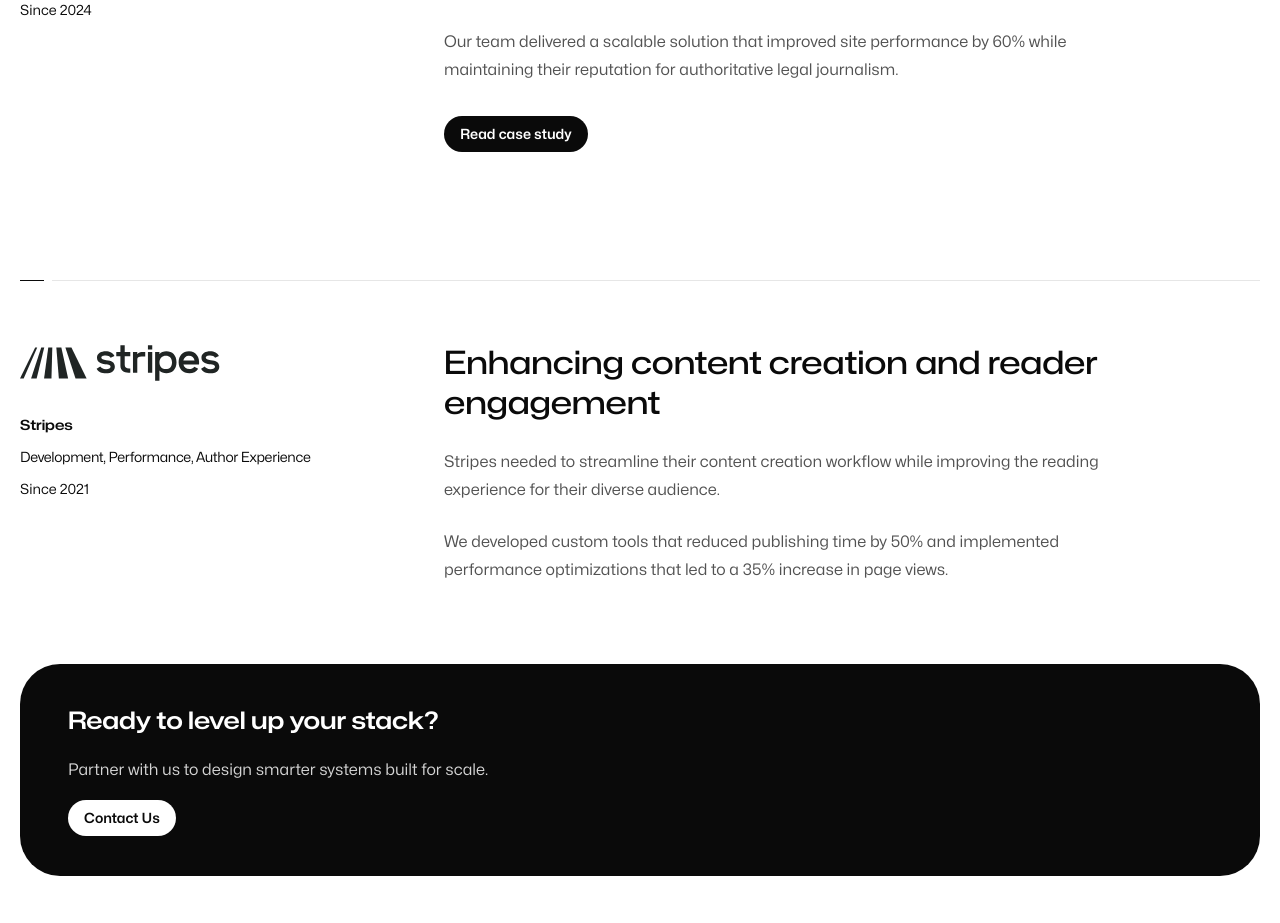
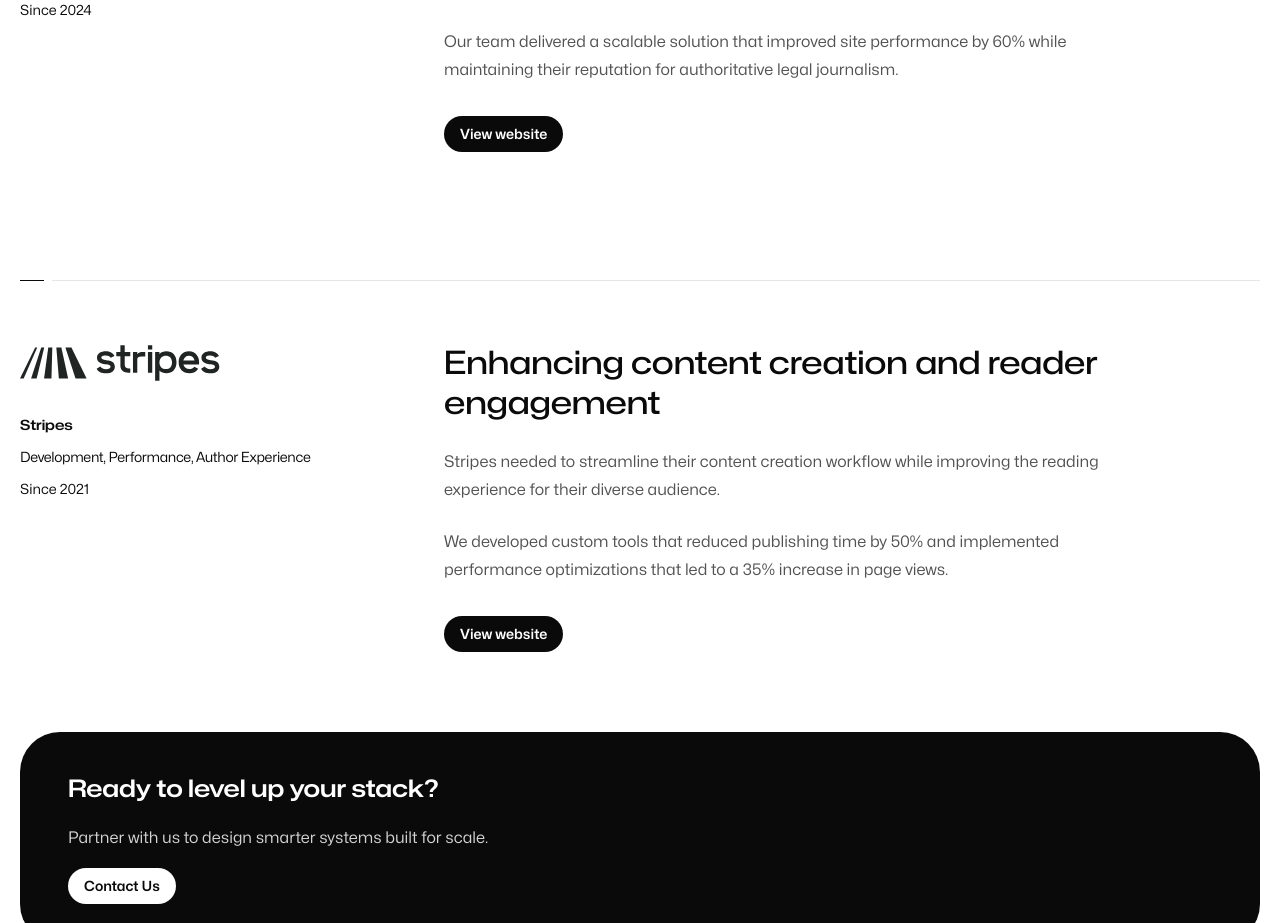
Before and after one commit to CamelCaseCollective/camelcase-marketing-static, a Next.js app: page /work in a window 1280 px wide. Shown: the part 1568-2491 px from the top of the page. Built offline with nearby package versions, Linux system fonts and the light colour scheme.

Commit message:
Fix broken links

```diff
--- a/package.json
+++ b/package.json
@@ -4,7 +4,7 @@
   "private": true,
   "scripts": {
     "dev": "next dev",
-    "build": "next build",
+    "build": "next build --webpack",
     "start": "next start",
     "lint": "next lint"
   },
@@ -13,7 +13,7 @@
     "@leafac/rehype-shiki": "^2.2.1",
     "@mdx-js/loader": "^3.1.0",
     "@mdx-js/react": "^3.1.0",
-    "@next/mdx": "^15",
+    "@next/mdx": "^16.0.8",
     "@tailwindcss/postcss": "^4.1.12",
     "@types/mdx": "^2.0.13",
     "@vercel/analytics": "^1.5.0",
--- a/src/components/blocks/CaseStudies.tsx
+++ b/src/components/blocks/CaseStudies.tsx
@@ -60,7 +60,7 @@ const caseStudies: CaseStudyData[] = [
       'SCOTUSblog required a complete systems migration to support their expanding coverage of Supreme Court proceedings and legal analysis.',
       'Our team delivered a scalable solution that improved site performance by 60% while maintaining their reputation for authoritative legal journalism.',
     ],
-    href: '/work/scotusblog',
+    href: 'https://www.scotusblog.com',
   },
   {
     client: 'Stripes',
@@ -72,7 +72,7 @@ const caseStudies: CaseStudyData[] = [
       'Stripes needed to streamline their content creation workflow while improving the reading experience for their diverse audience.',
       'We developed custom tools that reduced publishing time by 50% and implemented performance optimizations that led to a 35% increase in page views.',
     ],
-    href: '',
+    href: 'https://www.stripes.co',
   },
 ]
 
@@ -120,7 +120,9 @@ function CaseStudies() {
                         href={caseStudy.href}
                         aria-label={`Read case study: ${caseStudy.client}`}
                       >
-                        Read case study
+                        {caseStudy.href.includes('https://')
+                          ? 'View website'
+                          : 'Read case study'}
                       </Button>
                     </div>
                   )}
```
Also changed, not shown: tsconfig.json (+19 -5 lines), 1 other file (tests, documents, lock files or other folders).
